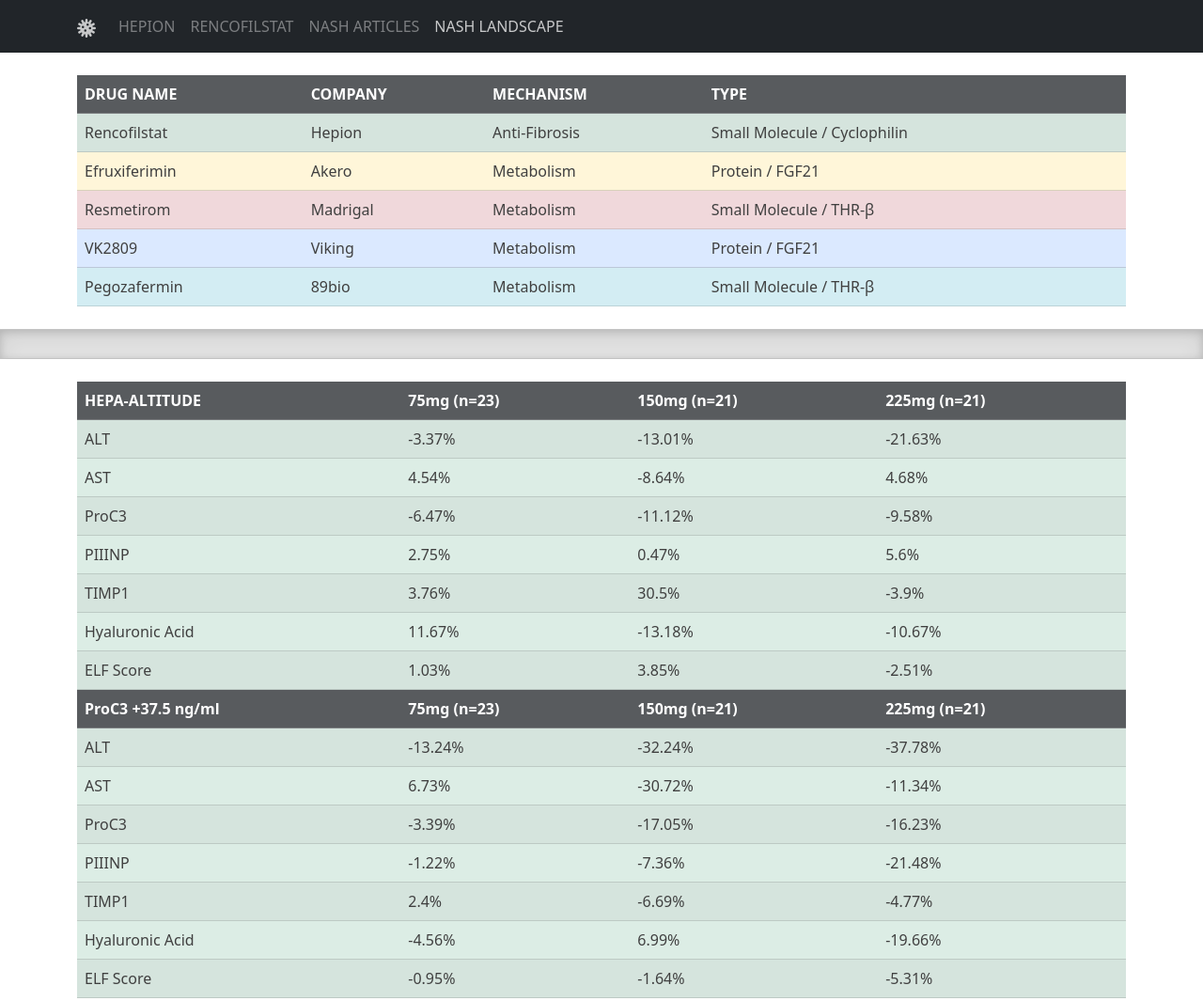
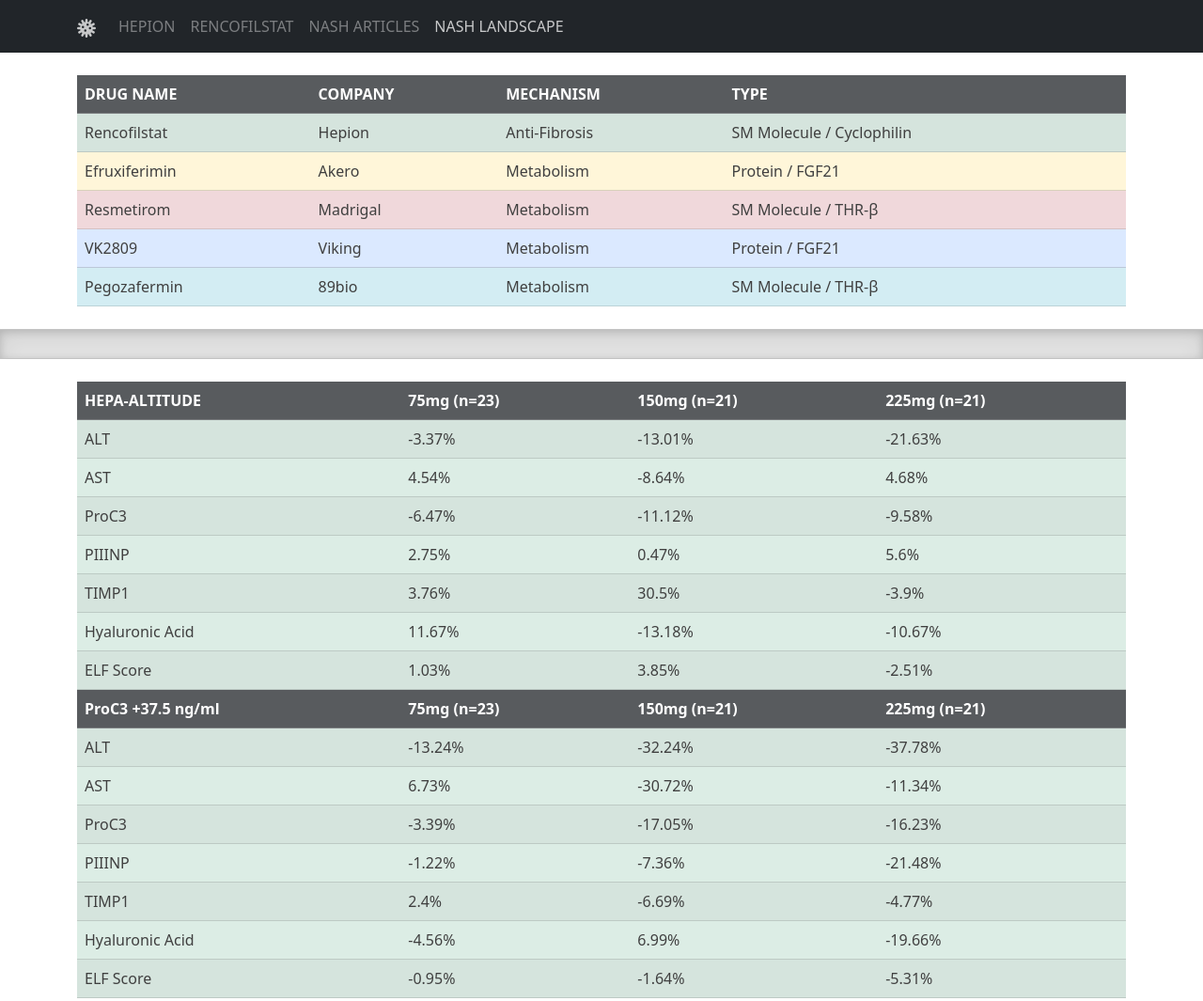
Before and after one commit to CapriceYuri/NAFLD-NASH, a plain HTML site: page landscape.html in a window 1280 px wide. Shown: the top 1065 px of the page at 94% size. Drawn offline with nearby package versions, Linux system fonts and the light colour scheme.

Commit message:
Testing mobile-layout

```diff
--- a/landscape.html
+++ b/landscape.html
@@ -56,7 +56,7 @@
                     <td>Rencofilstat</td>
                     <td>Hepion</td>
                     <td>Anti-Fibrosis</td>
-                    <td>Small Molecule / Cyclophilin</td>
+                    <td>SM Molecule / Cyclophilin</td>
                 </tr>
                 <tr class="table-warning">
                     <td>Efruxiferimin</td>
@@ -68,7 +68,7 @@
                     <td>Resmetirom</td>
                     <td>Madrigal</td>
                     <td>Metabolism</td>
-                    <td>Small Molecule / THR-β</td>
+                    <td>SM Molecule / THR-β</td>
                 </tr>
                 <tr class="table-primary">
                     <td>VK2809</td>
@@ -80,7 +80,7 @@
                     <td>Pegozafermin</td>
                     <td>89bio</td>
                     <td>Metabolism</td>
-                    <td>Small Molecule / THR-β</td>
+                    <td>SM Molecule / THR-β</td>
                 </tr>
             </tbody>
         </table>
```
